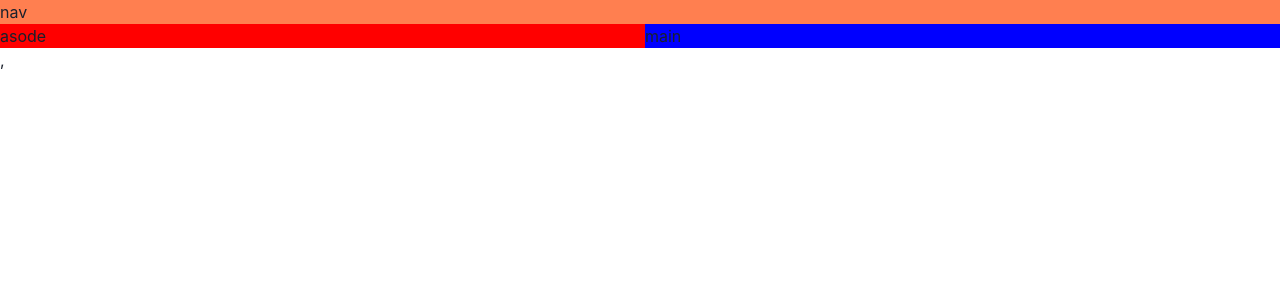
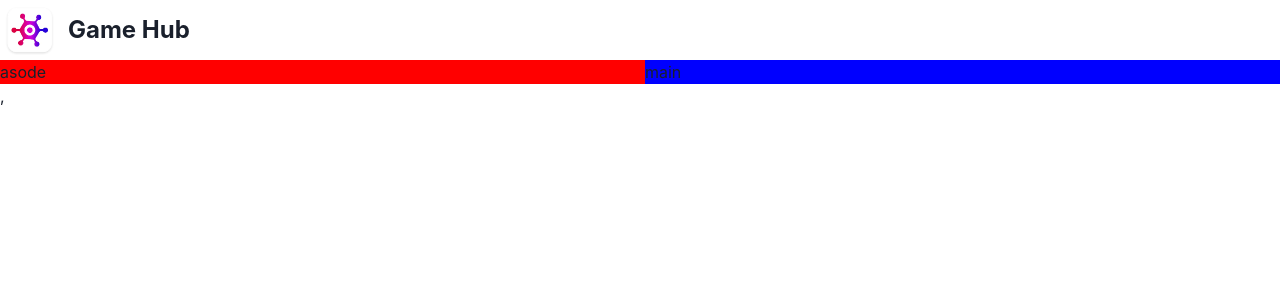
Before and after one commit to nurezf/game-hub, a React (Vite) app: page / in a window 1280 px wide. Shown: the top 300 px of the page. Built offline with nearby package versions, Linux system fonts and the light colour scheme.

Commit message:
built a navbar

```diff
--- a/src/App.tsx
+++ b/src/App.tsx
@@ -1,5 +1,5 @@
 import { Grid, GridItem, Show } from "@chakra-ui/react";
-
+import NavBar from "./component/NavBar";
 function App() {
   return (
     <Grid
@@ -8,8 +8,8 @@
         lg: `"nav nav" "aside main"`,
       }}
     >
-      <GridItem area="nav" bg="coral">
-        nav
+      <GridItem area="nav">
+        <NavBar />
       </GridItem>
       <Show above="lg">
         <GridItem area="aside" bg="red">
--- /dev/null
+++ b/src/component/NavBar.tsx
@@ -0,0 +1,15 @@
+import { HStack, Image, Text } from "@chakra-ui/react";
+import logo from "../assets/logo.webp";
+
+const NavBar = () => {
+  return (
+    <HStack>
+      <Image src={logo} boxSize="60px" />
+      <Text fontWeight="bold" fontSize="2xl">
+        Game Hub
+      </Text>
+    </HStack>
+  );
+};
+
+export default NavBar;
```
Also changed, not shown: src/assets/logo.webp (added).
